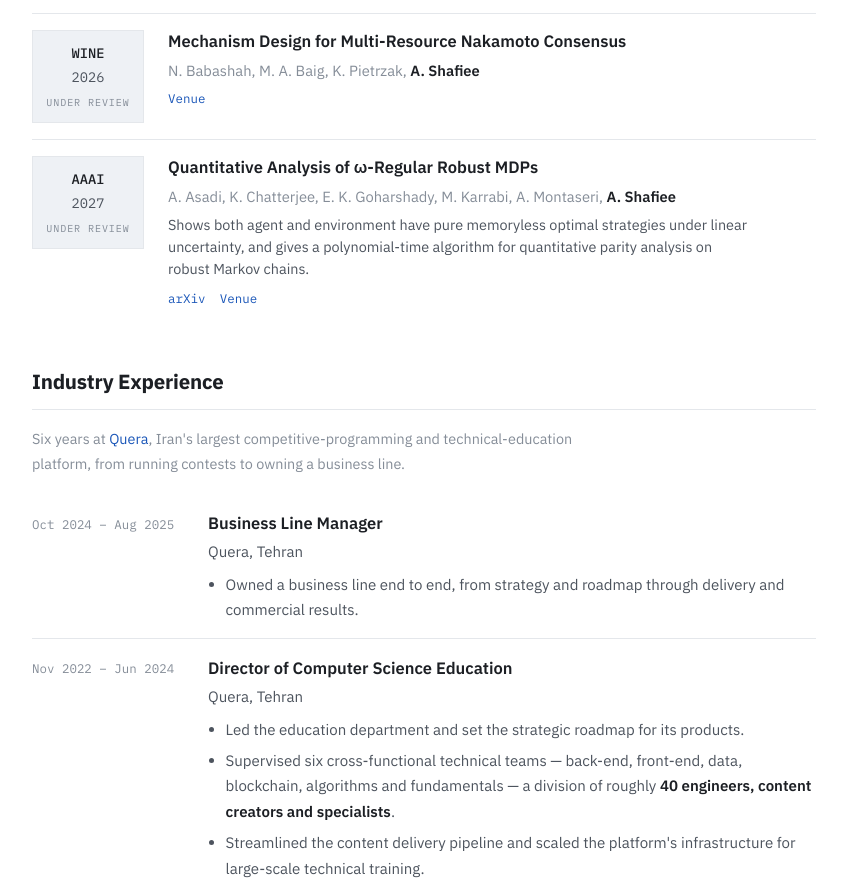
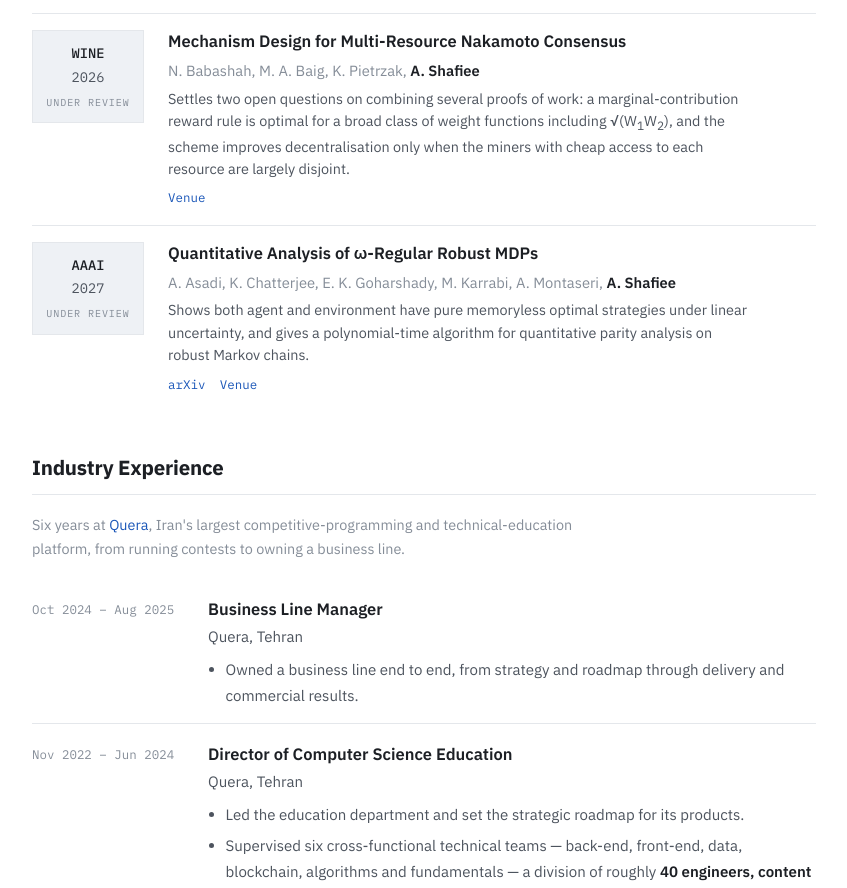
Before and after one commit to alishaffiee/alishaffiee.github.io, a plain HTML site: page index.html in a window 1280 px wide. Shown: the part 3277-4165 px from the top of the page, without its empty margins (216-1063 px from the left). Drawn offline with Linux system fonts and the light colour scheme.

Commit message:
Add result sentence for the Nakamoto consensus paper
Completes the set: every publication now states its contribution.

Co-Authored-By: Claude Opus 5 (1M context) <noreply@anthropic.com>

```diff
--- a/index.html
+++ b/index.html
@@ -600,6 +600,7 @@
         <div>
           <p class="pub-title">Mechanism Design for Multi-Resource Nakamoto Consensus</p>
           <p class="pub-authors">N. Babashah, M. A. Baig, K. Pietrzak, <span class="me">A. Shafiee</span></p>
+          <p class="pub-note">Settles two open questions on combining several proofs of work: a marginal-contribution reward rule is optimal for a broad class of weight functions including √(W<sub>1</sub>W<sub>2</sub>), and the scheme improves decentralisation only when the miners with cheap access to each resource are largely disjoint.</p>
           <div class="pub-links">
             <a href="http://wine-conf.org/">Venue</a>
           </div>
```
